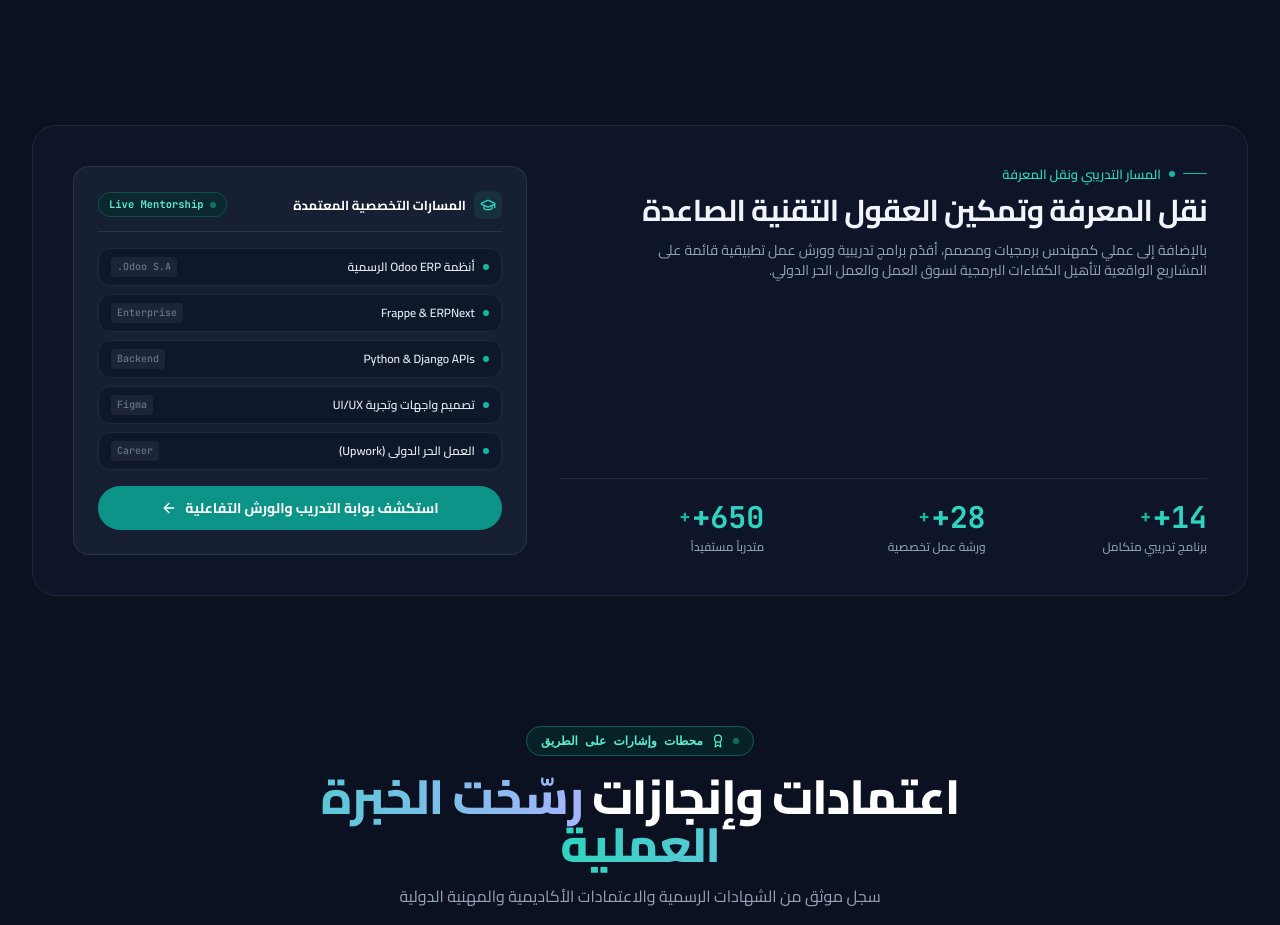
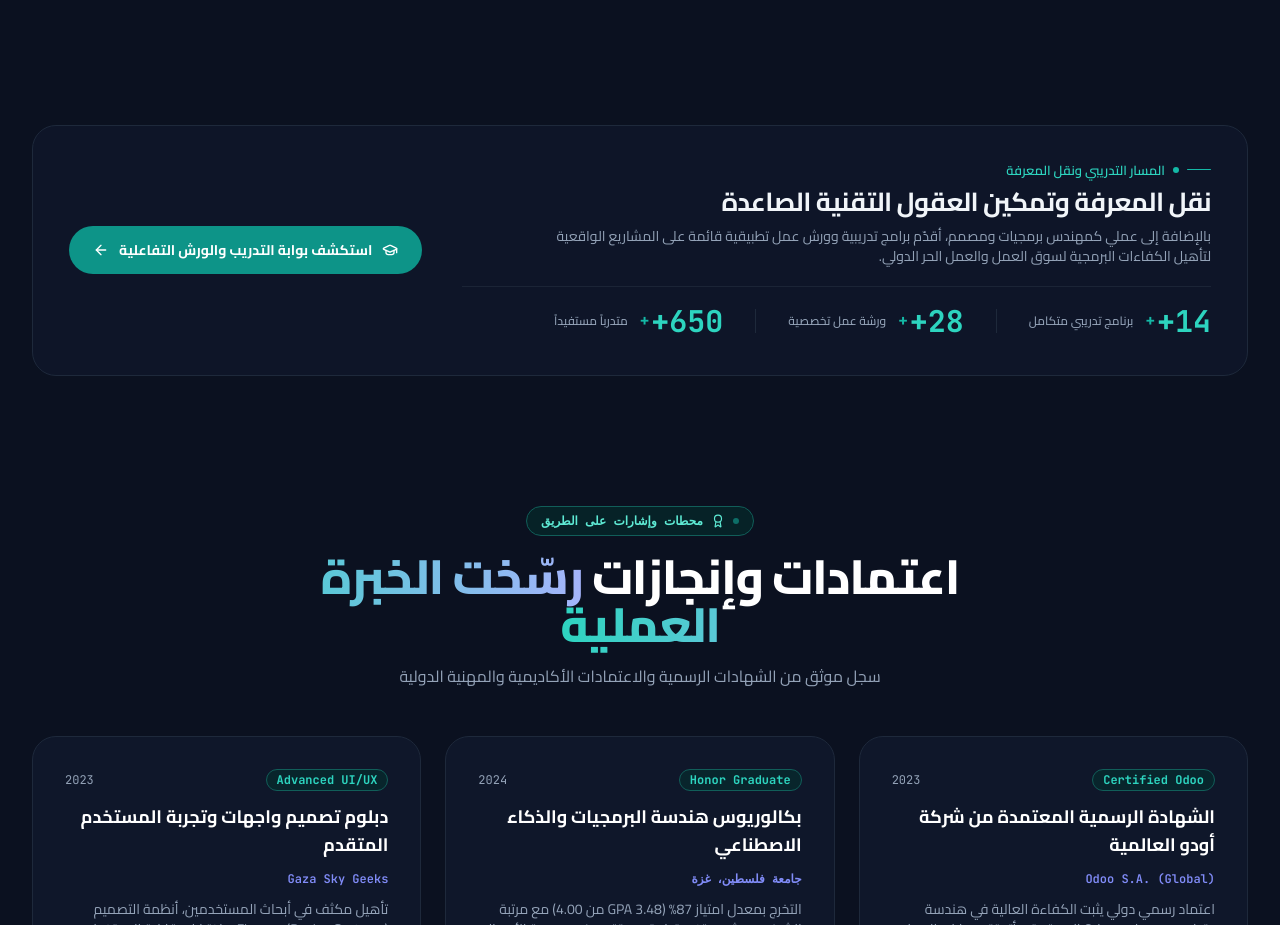
Before and after one commit to Mohammed-Aljazzar/portfolio, a Next.js app: page / in a window 1280 px wide. Shown: the part 4480-5405 px from the top of the page. Built offline with nearby package versions, Linux system fonts and the light colour scheme.

Commit message:
refactor(training): streamline training banner into a lightweight card and remove accredited tracks list

```diff
--- a/src/app/page.tsx
+++ b/src/app/page.tsx
@@ -1202,16 +1202,16 @@ export default function HomePage() {
 
       {/* ══════════════════════════════════════════════
           5. INDEPENDENT TRAINING TRACK BANNER
-             Formatted 100% like Philosophy of Work section
+             Clean, lightweight & focused on mentorship CTA
          ══════════════════════════════════════════════ */}
       <ScrollReveal className="max-w-7xl mx-auto px-4 sm:px-6 lg:px-8">
-        <div className="rounded-3xl bg-white dark:bg-slate-900/95 border border-slate-200/90 dark:border-slate-800 p-6 sm:p-8 lg:p-10 shadow-xs hover:shadow-xl hover:border-teal-500/30 dark:hover:border-teal-400/30 transition-all duration-300 relative overflow-hidden">
-          <div className="grid grid-cols-1 lg:grid-cols-12 gap-8 items-stretch relative z-10">
-            {/* Right in RTL: Content Column */}
-            <div className="lg:col-span-7 flex flex-col justify-between space-y-6 text-right">
+        <div className="rounded-2xl sm:rounded-3xl bg-white dark:bg-slate-900/90 border border-slate-200/80 dark:border-slate-800 p-6 sm:p-8 lg:p-9 shadow-xs hover:shadow-lg hover:border-teal-500/30 dark:hover:border-teal-400/30 transition-all duration-300 relative overflow-hidden">
+          <div className="flex flex-col lg:flex-row lg:items-center justify-between gap-6 lg:gap-10">
+            {/* Right in RTL: Content + Counters */}
+            <div className="flex-1 space-y-5 text-right">
               <div>
                 {/* Overline with dash & bullet */}
-                <div className="flex items-center justify-start gap-2 mb-2.5">
+                <div className="flex items-center justify-start gap-2 mb-2">
                   <span className="w-6 h-[1.5px] bg-teal-500 rounded-full inline-block" />
                   <span className="w-1.5 h-1.5 rounded-full bg-teal-500 inline-block" />
                   <span className="text-xs sm:text-[13px] font-semibold text-teal-600 dark:text-teal-400">
@@ -1220,93 +1220,57 @@ export default function HomePage() {
                 </div>
 
                 {/* Main Title — Refined, Classy & Smooth Typography */}
-                <h3 className="text-2xl sm:text-3xl lg:text-[30px] font-bold text-slate-900 dark:text-slate-100 leading-snug tracking-tight mb-3">
+                <h3 className="text-xl sm:text-2xl lg:text-[26px] font-bold text-slate-900 dark:text-slate-100 leading-snug tracking-tight mb-2">
                   {language === "ar"
                     ? "نقل المعرفة وتمكين العقول التقنية الصاعدة"
                     : "Sharing Knowledge & Empowering Emerging Tech Minds"}
                 </h3>
 
                 {/* Subtitle Paragraph */}
-                <p className="text-xs sm:text-sm text-slate-500 dark:text-slate-400 font-normal leading-relaxed max-w-xl">
+                <p className="text-xs sm:text-sm text-slate-500 dark:text-slate-400 font-normal leading-relaxed max-w-2xl">
                   {t.trainingTeaser.description}
                 </p>
               </div>
 
               {/* Verified Metrics Counter Hub */}
-              <div className="grid grid-cols-3 gap-4 pt-5 border-t border-slate-200/80 dark:border-slate-800">
-                <div className="space-y-1">
-                  <div className="text-2xl sm:text-3xl font-extrabold font-mono text-teal-600 dark:text-teal-400 flex items-center">
+              <div className="flex flex-wrap items-center gap-6 sm:gap-8 pt-4 border-t border-slate-100 dark:border-slate-800/80">
+                <div className="flex items-center gap-2.5">
+                  <span className="text-2xl sm:text-3xl font-extrabold font-mono text-teal-600 dark:text-teal-400 flex items-center">
                     <AnimatedCounter value={config.trainingProgramsCount} />
-                    <span className="text-teal-500 text-lg ml-0.5 rtl:mr-0.5 font-bold">+</span>
-                  </div>
-                  <div className="text-xs text-slate-500 dark:text-slate-400 font-medium">{t.trainingTeaser.programsCount}</div>
-                </div>
-                <div className="space-y-1">
-                  <div className="text-2xl sm:text-3xl font-extrabold font-mono text-teal-600 dark:text-teal-400 flex items-center">
+                    <span className="text-teal-500 text-base ml-0.5 rtl:mr-0.5 font-bold">+</span>
+                  </span>
+                  <span className="text-xs text-slate-500 dark:text-slate-400 font-medium">{t.trainingTeaser.programsCount}</span>
+                </div>
+
+                <div className="w-[1px] h-6 bg-slate-200 dark:bg-slate-800 hidden sm:block" />
+
+                <div className="flex items-center gap-2.5">
+                  <span className="text-2xl sm:text-3xl font-extrabold font-mono text-teal-600 dark:text-teal-400 flex items-center">
                     <AnimatedCounter value={config.workshopsCount} />
-                    <span className="text-teal-500 text-lg ml-0.5 rtl:mr-0.5 font-bold">+</span>
-                  </div>
-                  <div className="text-xs text-slate-500 dark:text-slate-400 font-medium">{t.trainingTeaser.workshopsCount}</div>
-                </div>
-                <div className="space-y-1">
-                  <div className="text-2xl sm:text-3xl font-extrabold font-mono text-teal-600 dark:text-teal-400 flex items-center">
+                    <span className="text-teal-500 text-base ml-0.5 rtl:mr-0.5 font-bold">+</span>
+                  </span>
+                  <span className="text-xs text-slate-500 dark:text-slate-400 font-medium">{t.trainingTeaser.workshopsCount}</span>
+                </div>
+
+                <div className="w-[1px] h-6 bg-slate-200 dark:bg-slate-800 hidden sm:block" />
+
+                <div className="flex items-center gap-2.5">
+                  <span className="text-2xl sm:text-3xl font-extrabold font-mono text-teal-600 dark:text-teal-400 flex items-center">
                     <AnimatedCounter value={config.traineesCount} />
-                    <span className="text-teal-500 text-lg ml-0.5 rtl:mr-0.5 font-bold">+</span>
-                  </div>
-                  <div className="text-xs text-slate-500 dark:text-slate-400 font-medium">{t.trainingTeaser.traineesCount}</div>
+                    <span className="text-teal-500 text-base ml-0.5 rtl:mr-0.5 font-bold">+</span>
+                  </span>
+                  <span className="text-xs text-slate-500 dark:text-slate-400 font-medium">{t.trainingTeaser.traineesCount}</span>
                 </div>
               </div>
             </div>
 
-            {/* Left in RTL: CTA & Tracks Card Column */}
-            <div className="lg:col-span-5 p-5 sm:p-6 rounded-2xl bg-slate-50/90 dark:bg-slate-800/60 border border-slate-200/80 dark:border-slate-700/60 flex flex-col justify-between space-y-4 text-right">
-              {/* Header: Title + Live Mentorship Pill */}
-              <div className="flex items-center justify-between pb-3 border-b border-slate-200/80 dark:border-slate-700/60">
-                <div className="flex items-center gap-2">
-                  <div className="w-7 h-7 rounded-lg bg-teal-500/10 text-teal-600 dark:text-teal-400 flex items-center justify-center shrink-0">
-                    <GraduationCap className="w-4 h-4" />
-                  </div>
-                  <span className="text-xs sm:text-[13px] font-bold text-slate-900 dark:text-white">
-                    {language === "ar" ? "المسارات التخصصية المعتمدة" : "Accredited Tracks"}
-                  </span>
-                </div>
-                <span className="inline-flex items-center gap-1.5 px-2.5 py-0.5 rounded-full bg-teal-50 dark:bg-teal-950/60 text-teal-700 dark:text-teal-300 text-[10.5px] font-mono font-bold border border-teal-200/70 dark:border-teal-800/70">
-                  <span className="w-1.5 h-1.5 rounded-full bg-teal-500 animate-pulse" />
-                  <span>Live Mentorship</span>
-                </span>
-              </div>
-
-              {/* Structured Tracks List */}
-              <div className="space-y-2">
-                {[
-                  { ar: "أنظمة Odoo ERP الرسمية", en: "Certified Odoo ERP Systems", badge: "Odoo S.A." },
-                  { ar: "Frappe & ERPNext", en: "Frappe & ERPNext Solutions", badge: "Enterprise" },
-                  { ar: "Python & Django APIs", en: "Python & Django APIs", badge: "Backend" },
-                  { ar: "تصميم واجهات وتجربة UI/UX", en: "UI/UX & Figma", badge: "Figma" },
-                  { ar: "العمل الحر الدولي (Upwork)", en: "Global Freelancing (Upwork)", badge: "Career" },
-                ].map((track) => (
-                  <div
-                    key={track.en}
-                    className="flex items-center justify-between px-3 py-2 rounded-xl bg-white dark:bg-slate-900 border border-slate-200/70 dark:border-slate-800 hover:border-teal-500/40 hover:bg-teal-50/20 dark:hover:bg-teal-950/20 transition-all text-xs group"
-                  >
-                    <div className="flex items-center gap-2 min-w-0">
-                      <span className="w-1.5 h-1.5 rounded-full bg-teal-500 shrink-0 group-hover:scale-125 transition-transform" />
-                      <span className="font-semibold text-slate-800 dark:text-slate-200 truncate text-[11.5px] sm:text-xs">
-                        {language === "ar" ? track.ar : track.en}
-                      </span>
-                    </div>
-                    <span className="text-[10px] font-mono text-slate-400 dark:text-slate-500 px-1.5 py-0.5 rounded bg-slate-100 dark:bg-slate-800/80 shrink-0 font-medium">
-                      {track.badge}
-                    </span>
-                  </div>
-                ))}
-              </div>
-
-              {/* Action Button */}
+            {/* Left in RTL: CTA Button */}
+            <div className="shrink-0 flex items-center justify-start lg:justify-end">
               <Link
                 href="/training"
-                className="w-full inline-flex items-center justify-center gap-2 px-5 py-3 rounded-full bg-teal-600 hover:bg-teal-700 text-white font-bold text-xs sm:text-sm shadow-xs hover:shadow-md transition-all duration-200 group text-center mt-1"
+                className="inline-flex items-center justify-center gap-2.5 px-6 py-3.5 rounded-full bg-teal-600 hover:bg-teal-700 text-white font-bold text-xs sm:text-sm shadow-xs hover:shadow-md transition-all duration-200 group text-center whitespace-nowrap"
               >
+                <GraduationCap className="w-4 h-4" />
                 <span>{t.trainingTeaser.exploreBtn}</span>
                 <Arrow className="w-4 h-4 transition-transform group-hover:translate-x-1 rtl:group-hover:-translate-x-1" />
               </Link>
```
